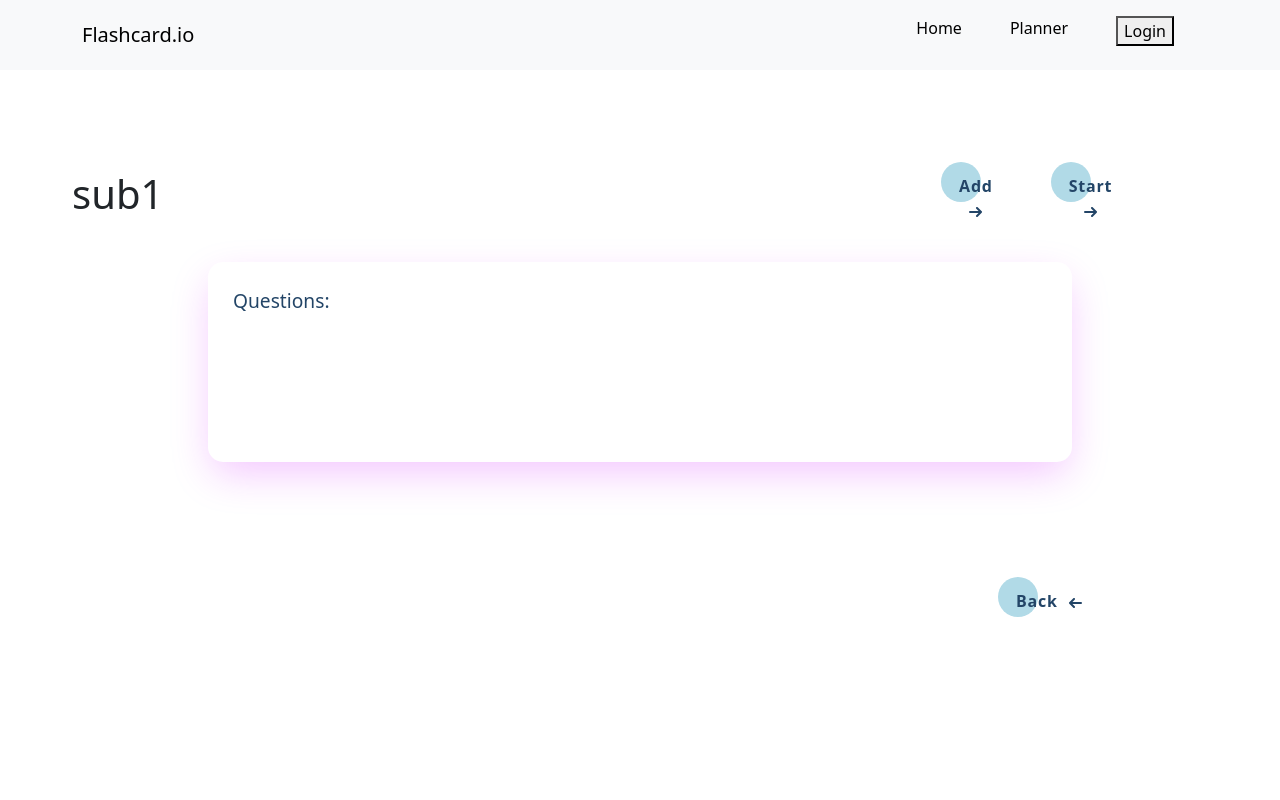
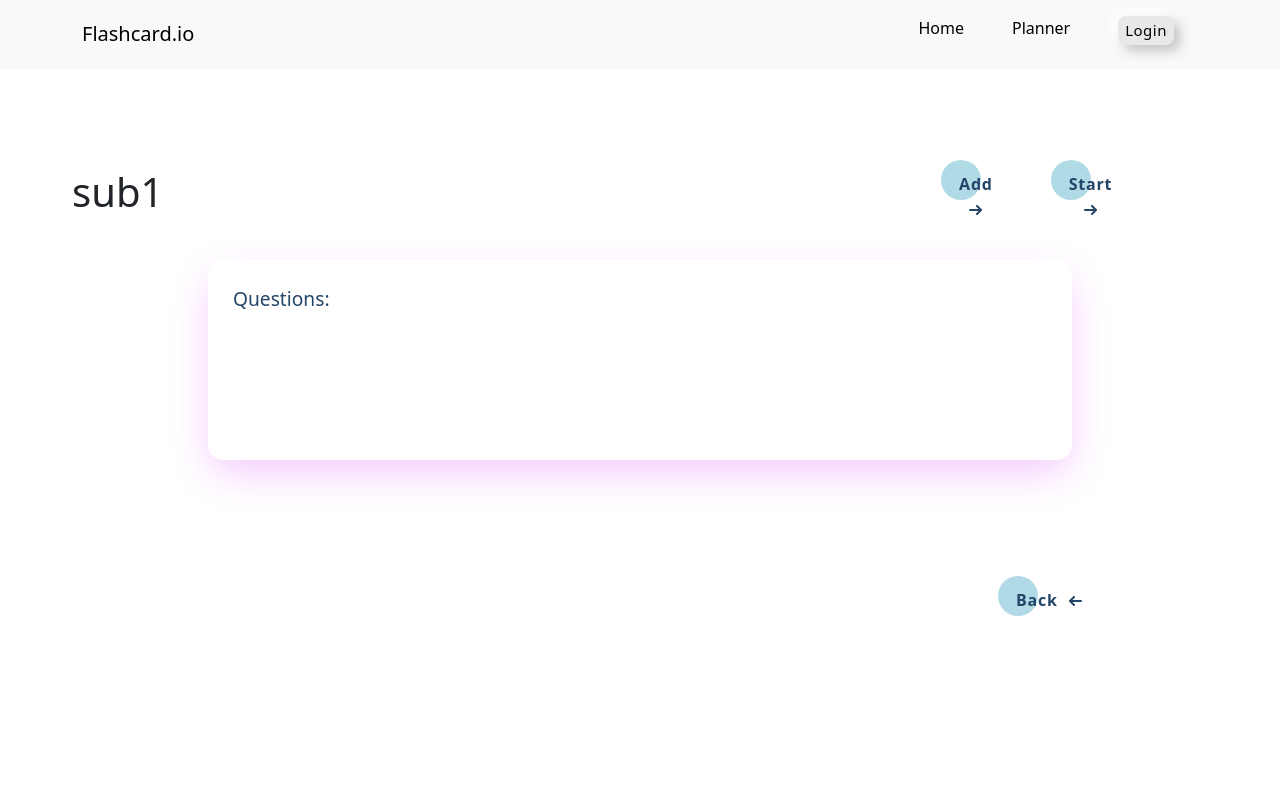
Before and after one commit to HanzilaH/flashcards, a React (Create React App) app in the folder client/: page /subject in a window 1280 px wide. Shown: the top 800 px of the page. Built offline with nearby package versions, Linux system fonts and the light colour scheme; no server answers.

Commit message:
more styles for the subject list

```diff
--- a/client/src/App.js
+++ b/client/src/App.js
@@ -27,6 +27,13 @@ function App() {
   const [users, setUsers] = useState([]);
   const usersCollectionRef = collection(db, 'users');
 
+  useEffect(() => {
+    // This code will run when the component mounts (i.e., when the app starts)
+
+    // Display an alert or any other action you want to perform
+    alert('This webpage is still under development!\nUse the email: a@gmail.com and password: 1234567 for testing \nAnd drop ur suggestions \nRegards, \nHanzila');
+  }, []);
+
 
   return (
 
@@ -49,8 +56,6 @@ function App() {
             <Route path="/subject" element={<Subject />} />
           </Routes>
 
-          <Home/>
-          <Subject/>
       </Router>
 
 
--- a/client/src/components/Navbar.jsx
+++ b/client/src/components/Navbar.jsx
@@ -1,6 +1,7 @@
 import React from "react";
 import { useAuth } from "../context/AuthContext";
 import { useNavigate } from "react-router-dom";
+import "./../styles/Navbar.css";
 
 const Navbar = () => {
   // currentUser for the login/logout states
@@ -55,9 +56,19 @@ const Navbar = () => {
               <li className="nav-item">
                 <div className="nav-link active mx-3" aria-current="page">
                   {currentUser ? (
-                    <button onClick={handleLogoutClickForNavBar}>Logout</button>
+                    <button
+                      className="navbar-button"
+                      onClick={handleLogoutClickForNavBar}
+                    >
+                      Logout
+                    </button>
                   ) : (
-                    <button onClick={handleLoginClickForNavBar}>Login</button>
+                    <button
+                      className="navbar-button"
+                      onClick={handleLoginClickForNavBar}
+                    >
+                      Login
+                    </button>
                   )}
                 </div>
               </li>
--- a/client/src/components/Subjectlist.jsx
+++ b/client/src/components/Subjectlist.jsx
@@ -34,19 +34,29 @@ const Subjectlist = ({ onClickSubjectName }) => {
   };
 
   useEffect(() => {
-    const transformedData = data.map((element) => (
-      <div className="d-flex subject-list-item ">
-        <div className=" flex-grow-1">
+    const transformedData = data.map((element) => {
+      return (
+        <div key={element.id} className="d-flex subject-list-item m-3">
+          {/* <div
+            style={{
+              whiteSpace: "pre-wrap",
+              wordWrap: "break-word",
+            }}
+            className="subject w-100"
+          > */}
           <div
-            key={element.id}
+            style={{
+              whiteSpace: "pre-wrap",
+              wordWrap: "break-word",
+            }}
             onClick={() => onClickSubjectName(element.subject)}
-            className="subject bg-transparent m-0 p-2"
+            className=" w-100 bg-transparent m-0 p-2"
           >
             {element.subject}
           </div>
-        </div>
+          {/* </div> */}
 
-        <div className="p-2 bg-transparent d-flex align-items-center justify-content-center">
+          <div className="p-2 bg-transparent flex-shrink-1 d-flex align-items-center justify-content-center">
             <div
               onClick={() => removeEntryBySubject(element.subject)}
               className="subject-trash-bin"
@@ -55,7 +65,8 @@ const Subjectlist = ({ onClickSubjectName }) => {
             </div>
           </div>
         </div>
-    ));
+      );
+    });
 
     setSubjectArray(transformedData);
   }, [data, onClickSubjectName]);
@@ -104,7 +115,11 @@ const Subjectlist = ({ onClickSubjectName }) => {
         <div>
           <h1>Subjects</h1>
           <ul id="subject-list" className="list-group list-group-flush">
-            {subjectArray}
+            {subjectArray.length === 0 ? (
+              <div className="m-2">Add subjects to start</div>
+            ) : (
+              subjectArray
+            )}
           </ul>
         </div>
 
@@ -145,6 +160,7 @@ const Subjectlist = ({ onClickSubjectName }) => {
                   value={modalInputValue}
                   onChange={(e) => setModalInputValue(e.target.value)}
                 />
+
                 <div className="text-center subject-list-error">
                   {errorValue ? errorValue : null}
                 </div>
--- a/client/src/components/Subjectview.jsx
+++ b/client/src/components/Subjectview.jsx
@@ -79,7 +79,10 @@ const Subjectview = (props) => {
   return (
     <>
       <div className="subject-view-section">
-        <div className="d-flex align-items-center">
+        <div
+          style={{ whiteSpace: "pre-wrap", wordWrap: "break-word" }}
+          className="d-flex align-items-center"
+        >
           <div className="p-2 w-75">
             <h1>{currentSubject}</h1>
           </div>
--- a/client/src/components/auth/SignIn.jsx
+++ b/client/src/components/auth/SignIn.jsx
@@ -137,7 +137,12 @@ const SignIn = ({ onSignUpButtonClick, onSignInButtonClick }) => {
             </div>
           </div>
 
-          <div>
+          <div
+            style={{
+              cursor: "pointer",
+            }}
+            onClick={() => alert("Feature not implement yet")}
+          >
             <FontAwesomeIcon icon={faGoogle} />
           </div>
 
--- a/client/src/context/DbFunctions.js
+++ b/client/src/context/DbFunctions.js
@@ -140,7 +140,7 @@ export async function addSubjectToUser(uid, subjectData) {
 
 
 export  async function addDataToSubjects(uid, data) {
-  console.log(data);
+  // console.log(data);
     try {
       // Reference to the user's document in Firestore
       const userDocRef = doc(db, 'users', uid);
@@ -159,7 +159,7 @@ export  async function addDataToSubjects(uid, data) {
 
 
 
-      console.log(`Data updated for UID: ${uid}`);
+      // console.log(`Data updated for UID: ${uid}`);
     } catch (error) {
       console.error(`Error updating data for UID ${uid}: ${error}`);
     }
--- /dev/null
+++ b/client/src/styles/Navbar.css
@@ -0,0 +1,18 @@
+.navbar-button {
+    color: #000000;
+    padding: 2px 6px;
+    font-size: 15px;
+    letter-spacing: 0.5px;
+    border-radius: 0.5em;
+    background: #e8e8e8;
+    border: 1px solid #e8e8e8;
+    transition: all .3s;
+    box-shadow: 6px 6px 12px #c5c5c5,
+                -6px -6px 12px #ffffff;
+   }
+
+   .navbar-button:active {
+    color: #666;
+    box-shadow: inset 4px 4px 12px #c5c5c5,
+                inset -4px -4px 12px #ffffff;
+   }
--- a/client/src/styles/Subjectlist.css
+++ b/client/src/styles/Subjectlist.css
@@ -9,6 +9,7 @@
 #subject-list-section{
     /* max-height: 100vh; */
     min-height: 80vh;
+    width: 100vw;
     display: flex;
     flex-direction: column;
 
@@ -18,13 +19,35 @@
 }
 
 
+
+
+
+
+
+
 #subject-list{
     margin-top: 3%;
     margin-bottom: 4%;
     min-width: 50vw;
     max-width: 85vw;
+    min-height: 200px;
+    padding: 4%;
+    border-radius: 30px;
+    background: #e0e0e0;
+    box-shadow: 20px 20px 60px #bebebe,
+                  -20px -20px 60px #ffffff;
+
+
+    /* clip-path: polygon(30px 0%, 100% 0, 100% calc(100% - 30px), calc(100% - 30px) 100%, 0 100%, 0% 30px); */
+
+    background: linear-gradient(to bottom right, #f7b4e1ab, #824d9fad);
+
 
 }
+
+
+
+
 
 .subject-list-item {
 
@@ -37,9 +60,10 @@
   }
 .subject:hover {
     border-color: #008bf8;
-    box-shadow: 0 4px 18px 0 rgba(0, 0, 0, 0.25);
+    box-shadow: 0 4px 18px 0 #824d9f;
     margin-left: 6px;
 
+    /* margin-top: 7px; */
    }
 
 
@@ -65,8 +89,11 @@
     font-weight: 400;
     font-size: 1.2rem;
       width: 100%;
+      /* min-width: 200px; */
 
       border-radius: 10px;
+      cursor: pointer;
+      transition: 400ms transform, 400ms box-shadow, 400ms background-color;
 
   }
 
```
Also changed, not shown: client/src/context/DataContext.js (+8 -8 lines). Lines whose indentation alone changed are shown as unchanged.
